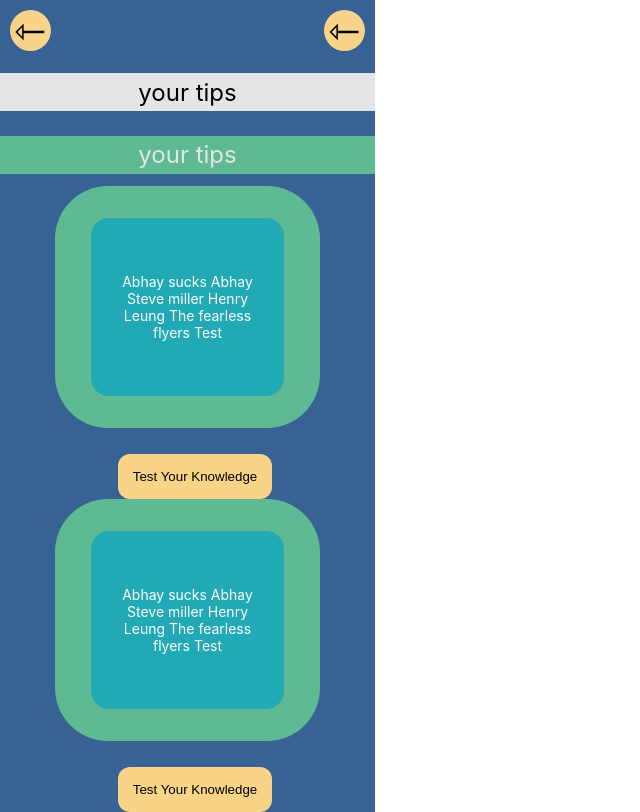
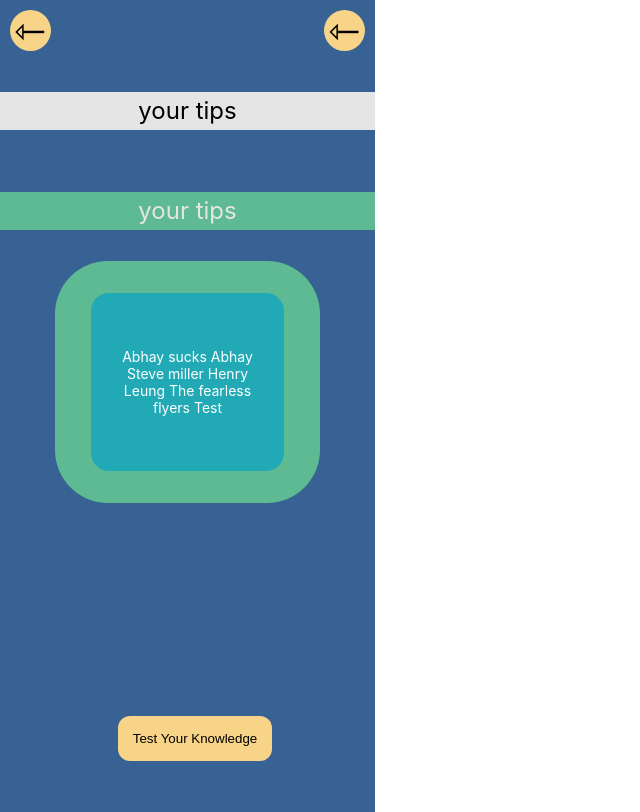
Before and after one commit to npm-i-abhay/final_EcoHow_repo, a Next.js app in the folder final-app/: page /tips in a window 1280 px wide. Shown: the whole page, without its empty margins (0-640 px from the left). Built offline with nearby package versions, Linux system fonts and the light colour scheme.

Commit message:
minor changes in tips.js

```diff
--- a/final-app/pages/tips.js
+++ b/final-app/pages/tips.js
@@ -80,18 +80,6 @@ export default function Tips ({
 
                 <div>
                 </div>
-
-
-
-
-
-
-
-             <div className = "containerAndButton" >
-                 <Results/>
-                 <Button text="Test Your Knowledge"/>
-             </div>
-
              <div>
              </div>
 
```
